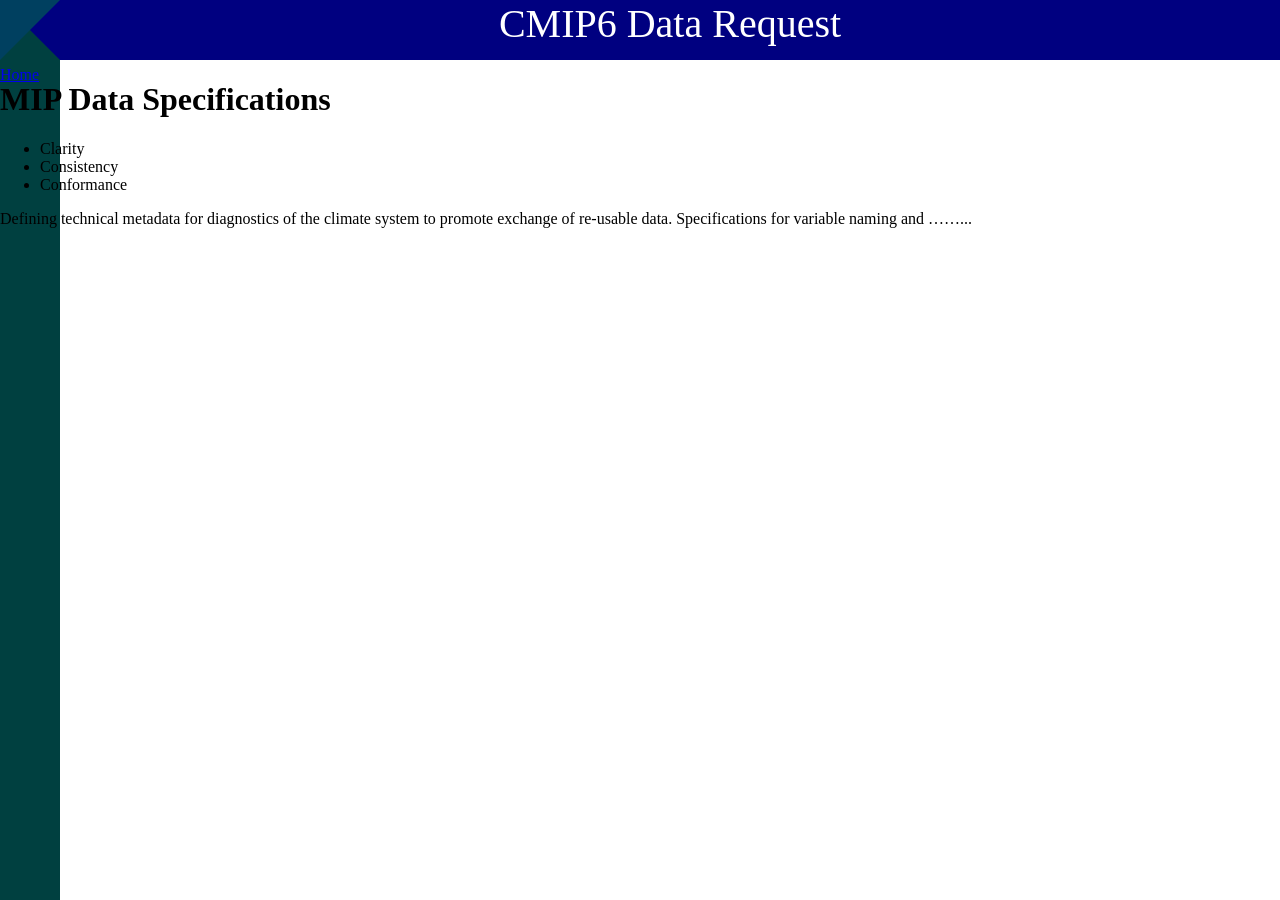
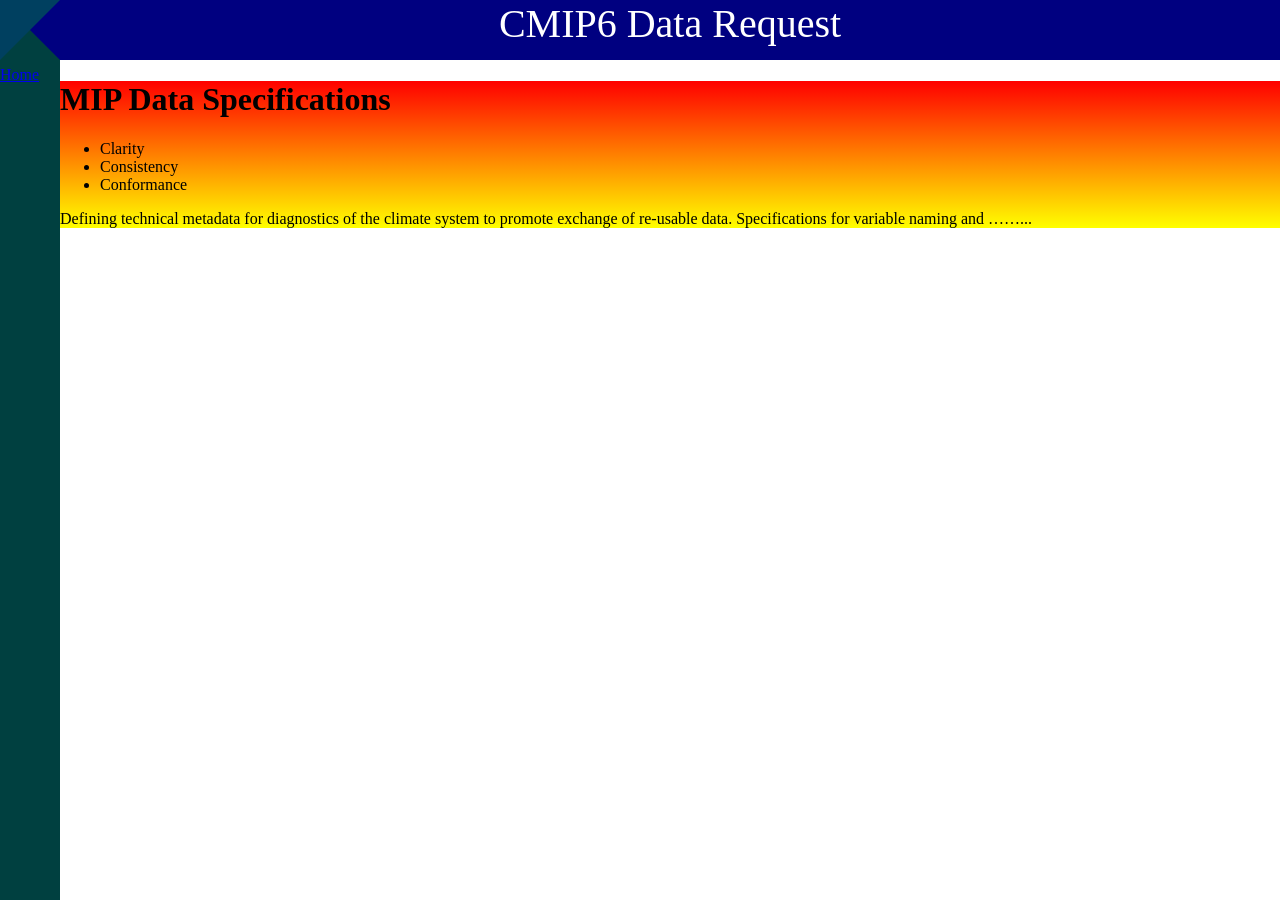
Before and after one commit to cmip6dr/cmip6dr.github.io, a Jekyll site: the page built from index.md, in a window 1280 px wide. Built offline with Jekyll 4.4.1, drawn with Linux system fonts in a browser that asks for light colours.

Commit message:
Update main.html

```diff
--- a/_layouts/main.html
+++ b/_layouts/main.html
@@ -11,8 +11,8 @@
 
 <div id="nav"><div><a href="index.html" title="Home">Home</a></div></div>
 
-<div id="section-wrap">
 <div id="section">
+<div class="content">
 
  {{ content }}
 
```
